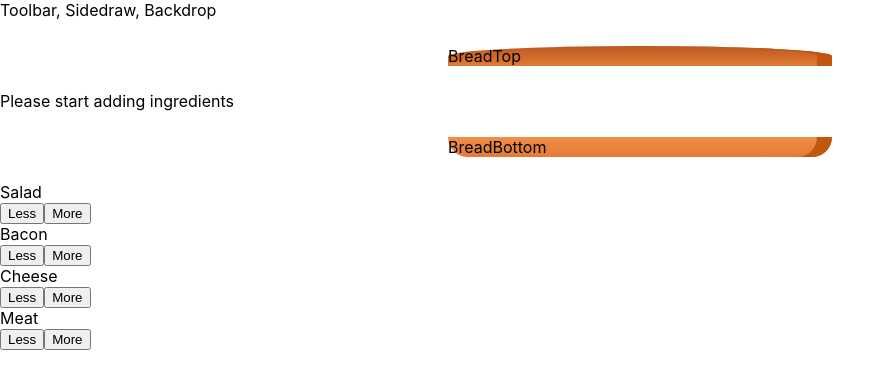
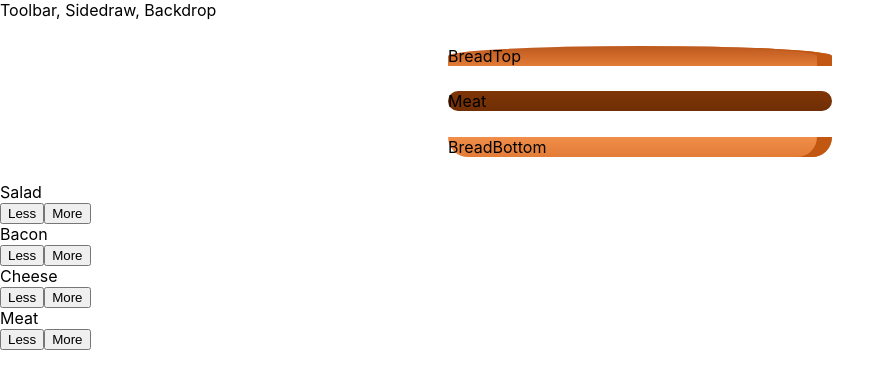
Before and after one commit to AlanKrajina/meal_builder_react_app, a React app: page / in a window 1280 px wide. Shown: the top 388 px of the page, without its empty margins (0-895 px from the left). Built offline with nearby package versions, Linux system fonts and the light colour scheme.

Commit message:
meat update

```diff
--- a/src/containers/MealBuilder/MealBuilder.js
+++ b/src/containers/MealBuilder/MealBuilder.js
@@ -6,7 +6,7 @@ import BuildControls from '../../components/Meal/BuildControls/BuildControls';
 const INGREDIENT_PRICES = {
     salad: 0.5,
     chesee: 0.4,
-    meat: 1.3,
+    meat: 1.5,
     bacon: 0.7
 }
 
@@ -16,7 +16,7 @@ class MealBuilder extends Component {
             salad: 0,
             bacon: 0,
             cheese: 0,
-            meat: 0
+            meat: 1
         },
         totalPrice: 4
     }
```
